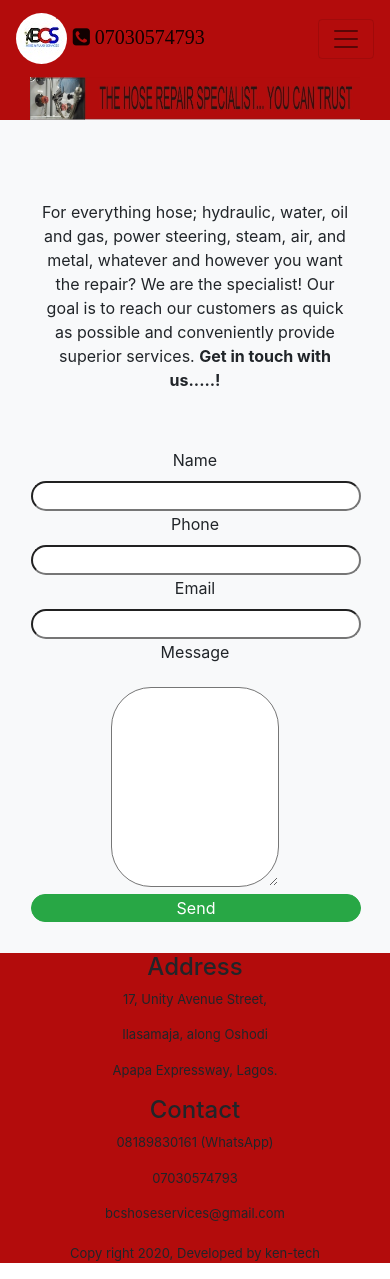
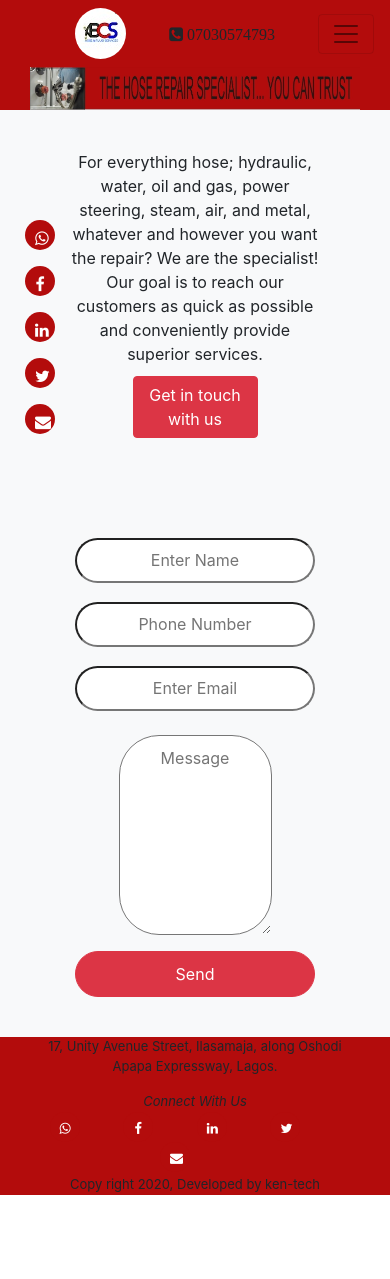
Before and after one commit to kegoba/bcshoseservice, a React (Create React App) app: page /contact in a window 390 px wide. After the commit the page ends 1211 px from the top, so only its background shows below. Built offline with nearby package versions, Linux system fonts and the light colour scheme.

Commit message:
change of design

```diff
--- a/src/App.css
+++ b/src/App.css
@@ -60,6 +60,9 @@ form{
 .culture,.gallary{
   margin-top: 40px;
 }
+gallary{
+  height: 300px;
+}
 
 
 input[type="text"],
@@ -89,10 +92,13 @@ textarea[type="textarea"]{
 }
 
 @media(max-width:700px){
-  input[type="text"],button[type="submit"],  input[type="password"]{
-  margin:1px ;
-  width: 100%!important;
-  padding: 1px;
+  input[type="text"],button[type="submit"],
+  textarea[type="textarea"]
+    input[type="password"] {
+  margin:10px ;
+  width: 80%;
+  height: 70%;
+  padding: 10px;
    border-radius: 40px;
     outline: none;
   }
@@ -117,14 +123,16 @@ textarea[type="textarea"]{
 
 
 }
-
+.contact-text{
+  width: 40%;
+}
 
 @media (max-width:700px){
 .btn{
   margin:10px ;
-  width: 100%;
+  width: 50%;
   padding: 10px;
-border-radius: 40px;
+border-radius: 70px;
 
 outline: none;
 
@@ -150,7 +158,7 @@ h5, h6{
 img{
 
   max-width: 300px;
-  max-height: 2b00px;
+  max-height: 200px;
 }
 
 .image{
@@ -158,3 +166,46 @@ img{
   width: 210px;
   height: 200px;
 }
+
+.fa1{
+  padding: 10px;
+  margin-right: 40px;
+  width: 30px;
+  height: 30px;
+  background: rgb(179, 12, 12);
+  border-radius: 15px;
+  color: white;
+
+}
+.terms{
+  font-size: small;
+  margin-left : 40px;
+}
+
+.media-handle{
+  position: absolute;
+  left: 5px;
+  top: 200px;
+  z-index: -10px;
+
+
+
+}
+
+ul{
+  display: block;
+  list-style-position: inside;
+  list-style-type:none;
+  font-size: x-large;
+
+
+
+
+
+}
+
+.our-services{
+  color: rgb(179, 12, 12);
+  font-size: xx-large;
+
+}
--- a/src/App.js
+++ b/src/App.js
@@ -5,7 +5,7 @@ import React from 'react';
 import './App.css';
 import './animate.css';
 //import Home from "./components/home/index.js"
-import Footer from "./components/footer/footer"
+import {Footer, SocialMedia} from "./components/footer/footer"
 //import Home from "./components/home/Home"
 import Menu from "./components/menu/menu"
 
@@ -18,7 +18,9 @@ function App() {
        <Menu/>
 
      </div>
-
+      <div className="media-handle">
+        <SocialMedia/>
+      </div>
 
 
       <div className='footer'>
--- a/src/components/footer/footer.js
+++ b/src/components/footer/footer.js
@@ -1,24 +1,44 @@
 import React from "react"
-import { SocialIcon} from "react-social-icons"
 
-const Footer =()=>{
+export const SocialMedia = () => {
+  return (
+    <div className="socail-media fixed-top animated flip">
+      <div className="media-handle card-body">
+       <p> <a href="https://wa.me/2348189830161" target="_blank">   <i className="fa fa-whatsapp fa1 ">  </i> </a></p>
+        <p><a href="https://m.facebook.com/BCS-Services-109557460598778/" target="_blank">   <i className="fa fa-facebook fa1">  </i> </a> </p>
+        <p> <a href="https://www.linkedin.com/in/okezie-chinwa-6a588793" target="_blank">   <i className="fa fa-linkedin fa1">  </i> </a> </p>
+        <p><a href="https://twitter.com/bcshoseservices?s=08" target="_blank">   <i className="fa fa-twitter fa1">  </i> </a> </p>
+       <p> <i className="fa fa-envelope fa1">   </i> </p>
+
+      </div>
+
+    </div>
+  )
+}
+
+export const Footer =()=>{
     return (
-      <div className="footer text-center">
+      <div className=" container footer text-center">
         <div className="container">
           <div className="row">
-            <div className="col-md">
-              <h4> Address </h4>
-              <p> 17, Unity Avenue Street,</p>
-              <p> Ilasamaja, along Oshodi</p>
-              <p> Apapa Expressway, Lagos.</p>
+            <div className="col">
+
+              <p> 17, Unity Avenue Street,
+               Ilasamaja, along Oshodi
+               Apapa Expressway, Lagos.</p>
             </div>
-            <div className="col-sm">
-              <h4> Contact </h4>
-              <p> 08189830161 (WhatsApp)</p>
-              <p> 07030574793 </p>
-              <p> bcshoseservices@gmail.com</p>
-            </div>
+
           </div>
+          <i> Connect With Us </i>
+          <div className="col">
+             <a href="https://wa.me/2348189830161" target="_blank">   <i className="fa fa-whatsapp fa1">  </i> </a>
+            <a href="https://m.facebook.com/BCS-Services-109557460598778/" target="_blank">   <i className="fa fa-facebook fa1">  </i> </a>
+             <a href="https://www.linkedin.com/in/okezie-chinwa-6a588793" target="_blank">   <i className="fa fa-linkedin fa1">  </i> </a>
+            <a href="https://twitter.com/bcshoseservices?s=08" target="_blank">   <i className="fa fa-twitter fa1">  </i> </a>
+             <i className="fa fa1 fa-envelope">   </i>
+
+          </div>
+
         </div>
         <div className="container footer text-center">
           <p> Copy right 2020, Developed by ken-tech</p>
@@ -26,6 +46,3 @@ const Footer =()=>{
       </div>
     );
 }
-
-
-export default Footer;
--- a/src/components/home/Contact.js
+++ b/src/components/home/Contact.js
@@ -110,79 +110,57 @@ class Contact extends Component {
         return (
             <div>
 
-                <form className="text-center " >
-                    <p className="products"> For everything hose; hydraulic, water, oil and gas, power steering,
+                <div className=" container text-center  " >
+                    <div  className=" container contact-text">
+                         <p className="products "> For everything hose; hydraulic, water, oil and gas, power steering,
                         steam, air, and metal, whatever and however you want the repair?
                         We are the specialist!
 
                         Our goal is to reach our customers as quick as possible and conveniently provide
-                         superior services. <b> Get in touch with us.....! </b>
+                         superior services. <b className="btn btn-danger"> Get in touch with us</b>
                      </p>
+
+                    </div>
+
                    <div className="alert-success"> {this.state.msg} </div>
-                    <div className="container card-light">
-                        <div className="row">
-                            <div className="col">
-                                <label className="text-center" > Name </label>
-                            </div>
-                        </div>
+                    <form className="container animated bounce">
                         <div className="container">
                             <div className="row">
                                 <div className="col">
-                                    <input type="text" className="text-center" onChange={this.onchangeName} value={this.state.name} />
-                                </div>
+                                    <input type="text" className="text-center" onChange={this.onchangeName} value={this.state.name} placeholder="Enter Name" />
                                 </div>
                             </div>
                         </div>
                         <div className="container">
                             <div className="row">
                                 <div className="col">
-                                <label className="text-center" > Phone </label>
-                            </div>
-                        </div>
-                        <div className="container">
-                            <div className="row">
-                                <div className="col">
-                                    <input type="text" className="text-center" onChange={this.onchangePhone}  value={this.state.phone} />
-                                </div>
+                                    <input type="text" className="text-center" onChange={this.onchangePhone} value={this.state.phone} placeholder="Phone Number" />
                                 </div>
                             </div>
                         </div>
                     <div className="container">
                         <div className="row">
                             <div className="col">
-                            <label className="text-center" > Email </label>
-                        </div>
-                    </div>
-                    <div className="container">
-                        <div className="row">
-                            <div className="col">
-                                <input type="text" className="text-center" onChange={this.onchangeEmail} value={this.state.email} />
-                            </div>
+                                    <input type="text" className="text-center" onChange={this.onchangeEmail} value={this.state.email} placeholder="Enter Email" />
                             </div>
                         </div>
                     </div>
                     <div className="container">
                             <div className="row">
                                 <div className="col">
-                                <label className="text-center"> Message </label>
-                            </div>
-                        </div>
-                        <div className="container">
-                            <div className="row">
-                                <div className="col">
-                                    <textarea type="textarea" className="text-center" onChange={this.onchangeMessage} value={this.state.message}  > </textarea>
+                                    <textarea type="textarea" className="text-center" onChange={this.onchangeMessage} value={this.state.message} placeholder="Message"  > </textarea>
                                 </div>
                             </div>
                         </div>
                         <div className="container">
                             <div className="row">
                                 <div className="col">
-                                    <button type="submit" onClick={this.handleSubmit} className="btn btn-success">  Send  </button>
-                                </div>
+                                    <button type="submit" onClick={this.handleSubmit} className="btn btn-danger">  Send  </button>
                                 </div>
                             </div>
                         </div>
             </form>
+                </div>
 
 
 
--- a/src/components/menu/menu.js
+++ b/src/components/menu/menu.js
@@ -11,17 +11,14 @@ import banner_xxl from "../home/image/banner_xxl.jpg"
 
 
 class Menu extends Component {
-    constructor() {
-        super()
-    }
+
     render() {
-        //const user  = this.state.user.first_name
         return (
 
             <Router className="container text-center">
                 <div className="menu">
                     <nav className="navbar navbar-expand-lg navbar-light ">
-                        <Link className="navbar-brand" to={"/"}>  <img className="logo" src={logo} /> <i className="fa fa-phone-square"> 07030574793 </i> </Link>
+                        <Link className="navbar-brand" to={"/"}> </Link> <img className="logo" src={logo} alt={logo} /> <i className="fa fa-phone-square"> 07030574793 </i>
                         <button type="button" className="navbar-toggler" data-toggle="collapse" data-target="#dropDrown">
                             <span className="navbar-toggler-icon"> </span>
                         </button>
```
Also changed, not shown: src/components/home/Home.js (+8 -8 lines), src/components/home/Services.js (+34 -11 lines), src/components/home/product.js (+5 -5 lines), src/components/footer/logo2.jpg (added), src/components/home/image/log.jpg (added). Lines whose indentation alone changed are shown as unchanged.
